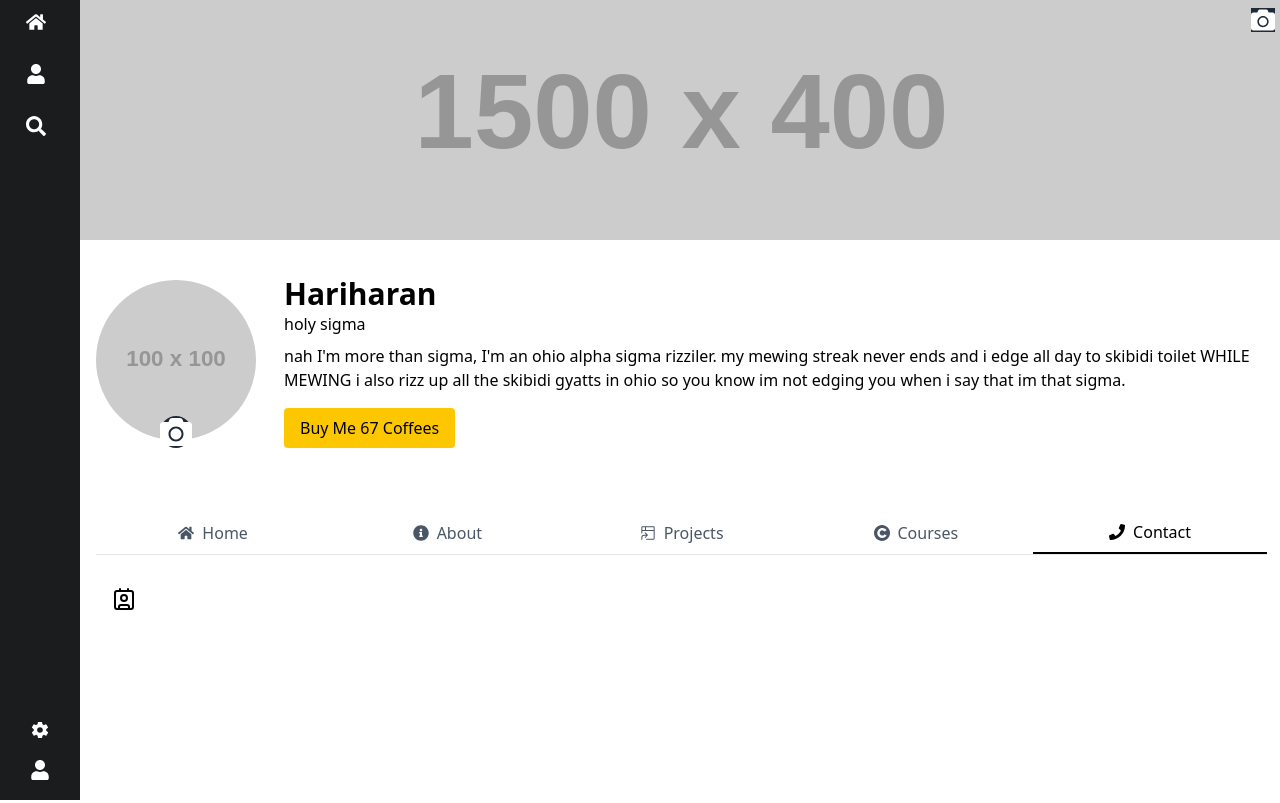
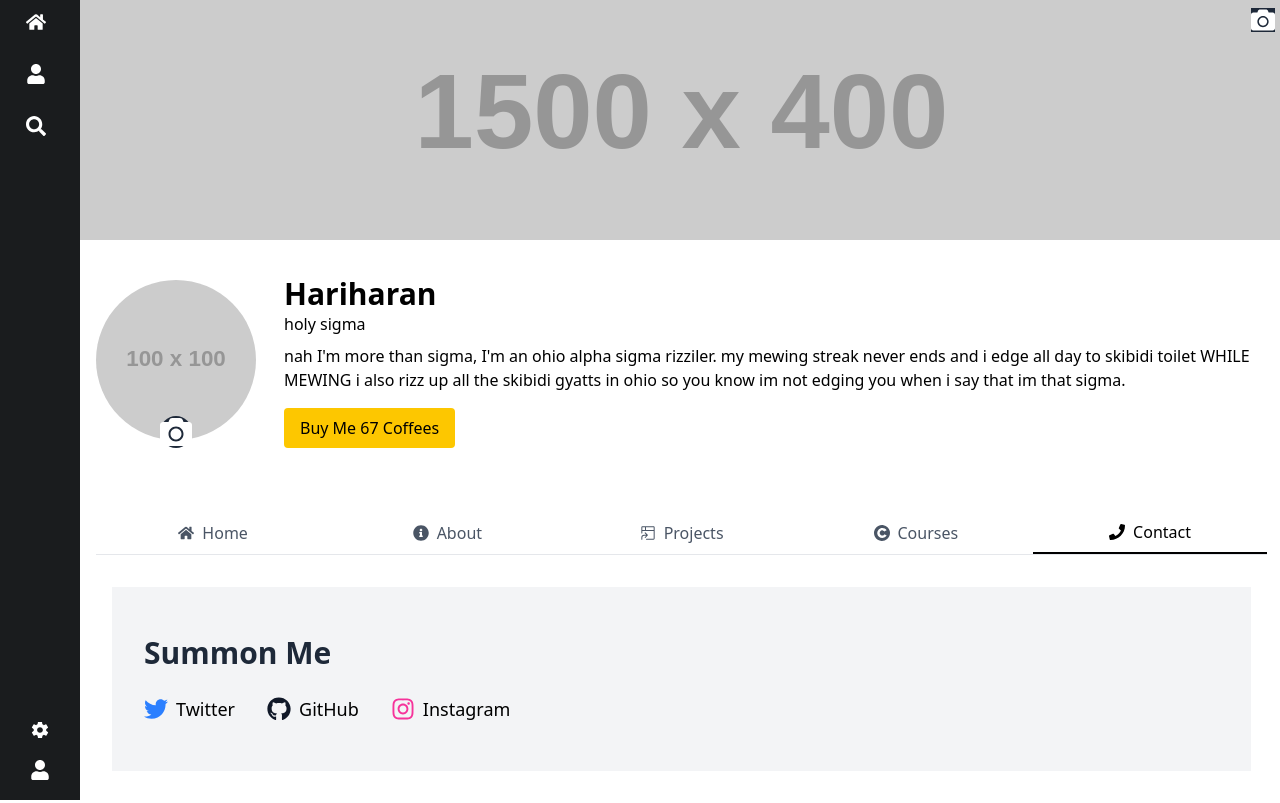
Before and after one commit to nothariharan/Semi_Portfolio, a React (Vite) app: page / in a window 1280 px wide. Both pictures are taken after a click on the button "Contact". Built offline with nearby package versions, Linux system fonts and the light colour scheme.

Commit message:
all done semi portfolio proj

```diff
--- a/src/components/Contact.tsx
+++ b/src/components/Contact.tsx
@@ -19,7 +19,14 @@ import { FaTwitter, FaGithub, FaInstagram } from "react-icons/fa";
   ];
 const Contact = () => {
   return (
-    <div>Contact</div>
+    <section className="bg-gray-100 py-12 px-4 sm:px-6 lg:px-8">
+        <h2 className="text-3xl font-extrabold text-gray-800 mb-6">Summon Me</h2>
+        <div className="flex items-center">
+            {links.map((link) => (
+            <a href={link.href} key = {link.label} target="_blank" rel="noopener noreferrer" className="flex items-center space-x-2 text-shadow-gray-800 hover:text-gray-600 mr-[2rem]">{link.icon} <span className="text-lg">{link.label}</span></a>
+            ))}
+        </div>
+    </section>
   )
 }
 
--- a/src/components/Tab.tsx
+++ b/src/components/Tab.tsx
@@ -4,7 +4,8 @@ import { GoProjectSymlink } from "react-icons/go";
 import { SiCoursera } from "react-icons/si";
 import Card from "./Card";
 import About from "./About";
-import { Contact } from "lucide-react";
+import Contact from "./Contact";
+
 const tabs = [
   {
     id: "home",
```
